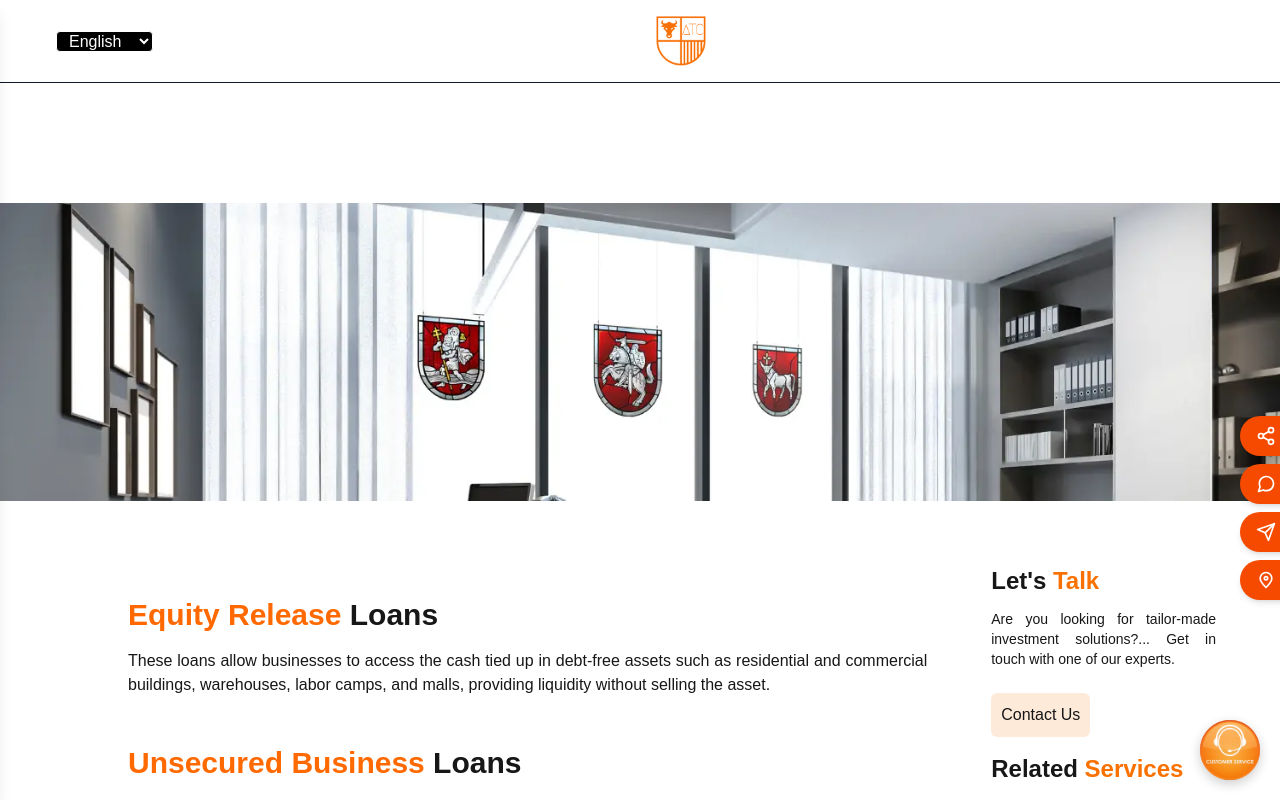
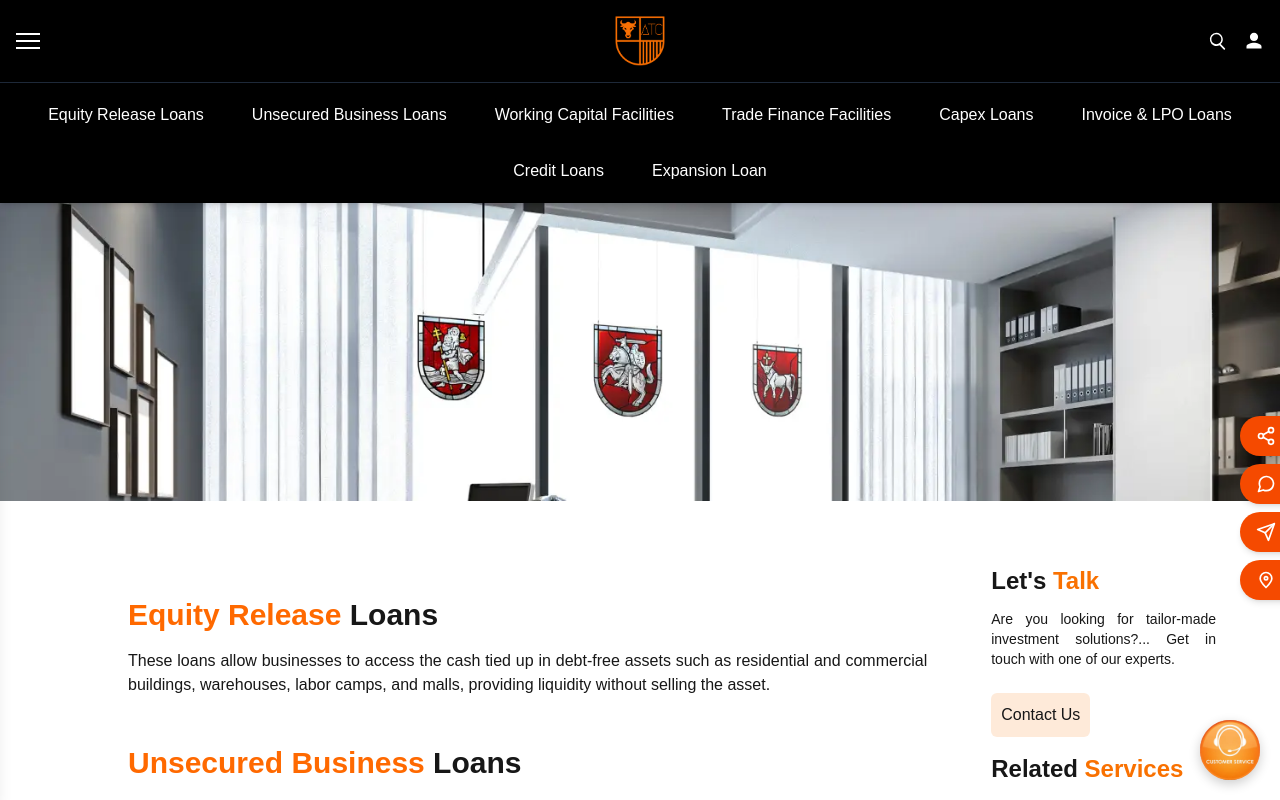
Before and after one commit to Phojiii/Aratica-Wealth, a Next.js app: page /loanandfunding in a window 1280 px wide. Shown: the top 800 px of the page. Built offline with nearby package versions, Linux system fonts and the light colour scheme.

Commit message:
Header updated

```diff
--- a/src/components/Header.tsx
+++ b/src/components/Header.tsx
@@ -13,7 +13,6 @@ export default function Header() {
   const toggleMenu = () => setIsMenuOpen(!isMenuOpen);
   const toggleBottomBar = () => setIsBottomBarOpen(!isBottomBarOpen);
 
-  // 👇 Define dynamic nav links based on the current pathname
   const bottomNavLinks = (() => {
     if (pathname.includes('/loanandfunding')) {
       return [
@@ -39,7 +38,7 @@ export default function Header() {
       ];
     }
 
-    if (pathname.includes('/investmentsolutions')){
+    if (pathname.includes('/investmentsolutions')) {
       return [
         { href: '#portfoliomanagement', label: 'Portfolio Management' },
         { href: '#privateassets', label: 'Private Assets' },
@@ -49,15 +48,13 @@ export default function Header() {
       ];
     }
 
-    // fallback for other pages (if needed)
     return [];
   })();
 
   return (
-    <header className="main-header text-white">
-      <div className="top-bar flex justify-between items-center p-4 relative z-50 container m-auto">
-        {/* Left Section */}
-        <div className="left flex items-center gap-4">
+    <header className="main-header sticky top-0 bg-black text-white shadow-md z-50 transition-all duration-300">
+      <div className="top-bar flex justify-between items-center p-4 container mx-auto relative">
+        <div className="left flex items-center gap-4 md:w-1/3 w-auto">
           <button id="menuToggle" onClick={toggleMenu}>
             <svg xmlns="http://www.w3.org/2000/svg" width="24" height="24" fill="#ffffff" viewBox="0 0 24 24">
               <rect y="4" width="24" height="2" />
@@ -65,22 +62,15 @@ export default function Header() {
               <rect y="18" width="24" height="2" />
             </svg>
           </button>
-
-          <select name="language" className="bg-black text-white border border-white rounded px-2">
-            <option value="English">English</option>
-            <option value="Deutsch">Deutsch</option>
-          </select>
         </div>
 
-        {/* Middle Logo */}
-        <div className="middle">
-          <Link href="/">
+        <div className="middle flex justify-center md:w-1/3 w-full">
+          <Link href="/" className="flex justify-center">
             <Image src="/trasnparent-logo.webp" alt="Logo" width={50} height={50} />
           </Link>
         </div>
 
-        {/* Right Section */}
-        <div className="right flex gap-4">
+        <div className="right flex items-center justify-end gap-4 md:w-1/3 w-auto">
           <button>
             <svg xmlns="http://www.w3.org/2000/svg" width="20" height="20" fill="#fff" viewBox="0 0 24 24">
               <path d="M10 2a8 8 0 0 1 5.292 13.707l5 5a1 1 0 1 1-1.414 1.414l-5-5A8 8 0 1 1 10 2zm0 2a6 6 0 1 0 0 12 6 6 0 0 0 0-12z" />
@@ -94,7 +84,7 @@ export default function Header() {
         </div>
       </div>
 
-      <hr className="border-gray-900" />
+      <hr className="border-gray-800" />
 
       {/* Slide-in Side Panel */}
       <div className={`fixed top-0 left-0 h-full w-full md:w-md bg-black text-white transform transition-transform duration-300 z-[9999] shadow-lg ${isMenuOpen ? 'translate-x-0' : '-translate-x-full'}`}>
@@ -103,44 +93,39 @@ export default function Header() {
           <button onClick={toggleMenu} className="text-white text-2xl">&times;</button>
         </div>
         <nav className="flex flex-col p-4 gap-4">
-          <Link href="/" onClick={toggleMenu} className='px-4 py-2 rounded-sm hover:bg-gray-900 hover:text-orange-500 transition-colors duration-300 ease-in-out border-b-2'>Home</Link>
-          <a href="#aboutus" onClick={toggleMenu} className='px-4 py-2 rounded-sm hover:bg-gray-900 hover:text-orange-500 transition-colors duration-300 ease-in-out border-b-2'>About Us</a>
-          <Link href="/loanandfunding" onClick={toggleMenu} className='px-4 py-2 rounded-sm hover:bg-gray-900 hover:text-orange-500 transition-colors duration-300 ease-in-out border-b-2'>Loan & Funding</Link>
-          <Link href="/investmentsolutions" onClick={toggleMenu} className='px-4 py-2 rounded-sm hover:bg-gray-900 hover:text-orange-500 transition-colors duration-300 ease-in-out border-b-2'>Investment Solutions</Link>
-          <a href="#" onClick={toggleMenu} className='px-4 py-2 rounded-sm hover:bg-gray-900 hover:text-orange-500 transition-colors duration-300 ease-in-out border-b-2'>News & Media</a>
-          <a href="#contactus" onClick={toggleMenu} className='px-4 py-2 rounded-sm hover:bg-gray-900 hover:text-orange-500 transition-colors duration-300 ease-in-out border-b-2'>Contact Us</a>
+          <Link href="/" onClick={toggleMenu}>Home</Link>
+          <a href="#aboutus" onClick={toggleMenu}>About Us</a>
+          <Link href="/loanandfunding" onClick={toggleMenu}>Loan & Funding</Link>
+          <Link href="/investmentsolutions" onClick={toggleMenu}>Investment Solutions</Link>
+          <a href="#">News & Media</a>
+          <a href="#contactus" onClick={toggleMenu}>Contact Us</a>
+          <select name="language" className="bg-black text-white border border-white rounded px-2 mt-4">
+            <option value="English">English</option>
+            <option value="Deutsch">Deutsch</option>
+          </select>
         </nav>
       </div>
 
-      {/* Desktop Bottom Navigation */}
       {bottomNavLinks.length > 0 && (
-        <div className="bottom-bar hidden md:flex flex-wrap justify-center gap-4 text-white py-3">
+        <>
+          <div className="bottom-bar hidden md:flex flex-wrap justify-center gap-4 text-white py-3 bg-black transition-all duration-300">
             {bottomNavLinks.map((item) => (
-            <a key={item.href} href={item.href} className="px-4 py-2 rounded-sm hover:bg-gray-900 hover:text-orange-500 transition-colors duration-300 ease-in-out">
-              {item.label}
-            </a>
+              <a key={item.href} href={item.href} className="px-4 py-2 hover:text-orange-500 transition-all duration-300 ease-in-out">{item.label}</a>
             ))}
           </div>
-      )}
 
-      {/* Mobile Toggle Button */}
-      {bottomNavLinks.length > 0 && (
-        <button className="bottom-bar-toggle px-4 py-2 bg-black text-white font-semibold w-full md:hidden" onClick={toggleBottomBar}>
+          <button className="bottom-bar-toggle px-4 py-2 bg-black text-white w-full md:hidden" onClick={toggleBottomBar}>
             Menu +
           </button>
-      )}
 
-      {/* Mobile Bottom Navigation */}
-      {bottomNavLinks.length > 0 && (
-        <div className={`overflow-hidden transition-all duration-300 ease-in-out md:hidden ${isBottomBarOpen ? 'max-h-96 opacity-100 translate-y-0' : 'max-h-0 opacity-0 -translate-y-4'}`}>
+          <div className={`overflow-hidden transition-all duration-300 ease-in-out md:hidden ${isBottomBarOpen ? 'max-h-96 opacity-100' : 'max-h-0 opacity-0'}`}>
             <div className="bottom-bar bg-black text-white py-3 px-4 space-y-2">
               {bottomNavLinks.map((item) => (
-              <a key={item.href} href={item.href} className="block">
-                {item.label}
-              </a>
+                <a key={item.href} href={item.href} className="block hover:text-orange-500 transition-colors">{item.label}</a>
               ))}
             </div>
           </div>
+        </>
       )}
     </header>
   );
```
Lines whose indentation alone changed are shown as unchanged.
